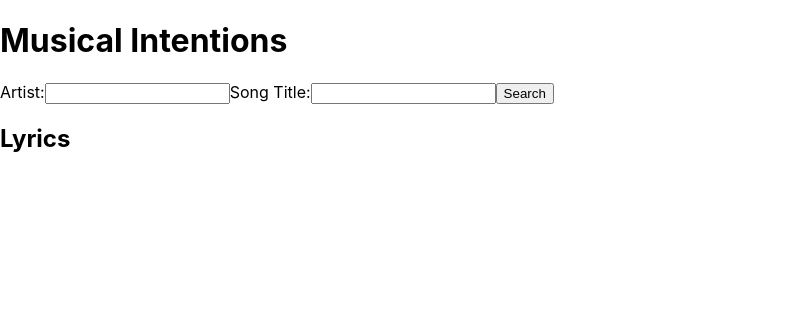
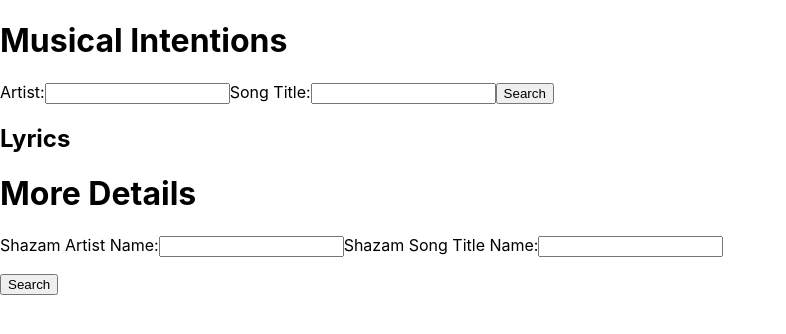
Before and after one commit to Albybatista/musicalintentions, a React (Create React App) app: page / in a window 1280 px wide. Shown: the top 334 px of the page, without its empty margins (0-786 px from the left). Built offline with nearby package versions, Linux system fonts and the light colour scheme.

Commit message:
shazam api call w/ response map. user input static, not yet dynamic

```diff
--- a/package.json
+++ b/package.json
@@ -7,6 +7,7 @@
     "@testing-library/react": "^11.2.5",
     "@testing-library/user-event": "^12.8.3",
     "axios": "^0.21.1",
+    "dotenv": "^8.2.0",
     "react": "^17.0.2",
     "react-dom": "^17.0.2",
     "react-scripts": "4.0.3",
--- a/src/components/MainPage.jsx
+++ b/src/components/MainPage.jsx
@@ -5,6 +5,7 @@
     const [artist, setArtist] = useState("");
     const [songTitle, setSongTitle] = useState("");
     const [lyrics, setLyrics] = useState("");
+    const [apiDetails, setApiDetails] = useState("");
 
 
     const getLyrics = async (artist, songTitle) => {
@@ -15,6 +16,55 @@
         } catch(err) {
             console.error(err.message);
         }
+    }
+
+    // SHAZAM API CALL -- AXIOS
+    const shazamApiDetails = async () => {
+        let responseMap = {
+            "artist": "",
+            "song": "",
+            "image": "",
+            "shazam": "",
+            "apple_music_audio": "",
+        };
+
+        const API_KEY = process.env.REACT_APP_MUSICAL_INTENTIONS_API_KEY;
+        let userTermInput = "michael jackson thriller";
+
+        const shazamApiCall = {
+            method: 'GET',
+            url: 'https://shazam.p.rapidapi.com/search',
+            params: { term: `${userTermInput}`, locale: 'en-US', offset: '0', limit: '5' },
+            headers: {
+                'x-rapidapi-key': `${API_KEY}`,
+                'x-rapidapi-host':'shazam.p.rapidapi.com'
+            }
+        };
+
+        await axios.request(shazamApiCall)
+        .then(function (response) {
+            let allHits = response.data.tracks.hits;
+
+            console.log(allHits);
+            for(let i = 0; i < allHits.length; i++) {
+                let artistName = allHits[i].track.subtitle;
+                let trackTitle = allHits[i].track.title;
+                if("thriller".toUpperCase() == trackTitle.toUpperCase()) {
+                    let trackImage = allHits[i].track.images.coverarthq;
+                    let shazamLink = allHits[i].track.url;
+                    let appleMusicAudio = allHits[i].track.hub.actions[1].uri;
+
+                    responseMap.artist = artistName;
+                    responseMap.song = trackTitle;
+                    responseMap.image = trackImage;
+                    responseMap.shazam = shazamLink;
+                    responseMap.apple_music_audio = appleMusicAudio;
+                }
+            }
+        })
+        .catch(function (error) {
+            console.error(error);
+        });
     }
 
     return (
@@ -33,6 +83,20 @@
                 <h2>Lyrics</h2>
                 <p id="lyrics">{lyrics}</p>
             </div>
+            <div>
+                <h1>More Details</h1>
+                <label>
+                    Shazam Artist Name:
+                </label>
+                <input type="text"/>
+                <label>
+                    Shazam Song Title Name:
+                </label>
+                <input type="text"/>
+                <p id="moreDetails">{apiDetails}</p>
+                <button onClick={() => shazamApiDetails()}>Search</button>
+            </div>
+
         </Fragment>
     )
 }
```
Also changed, not shown: 1 other file (tests, documents, lock files or other folders).
